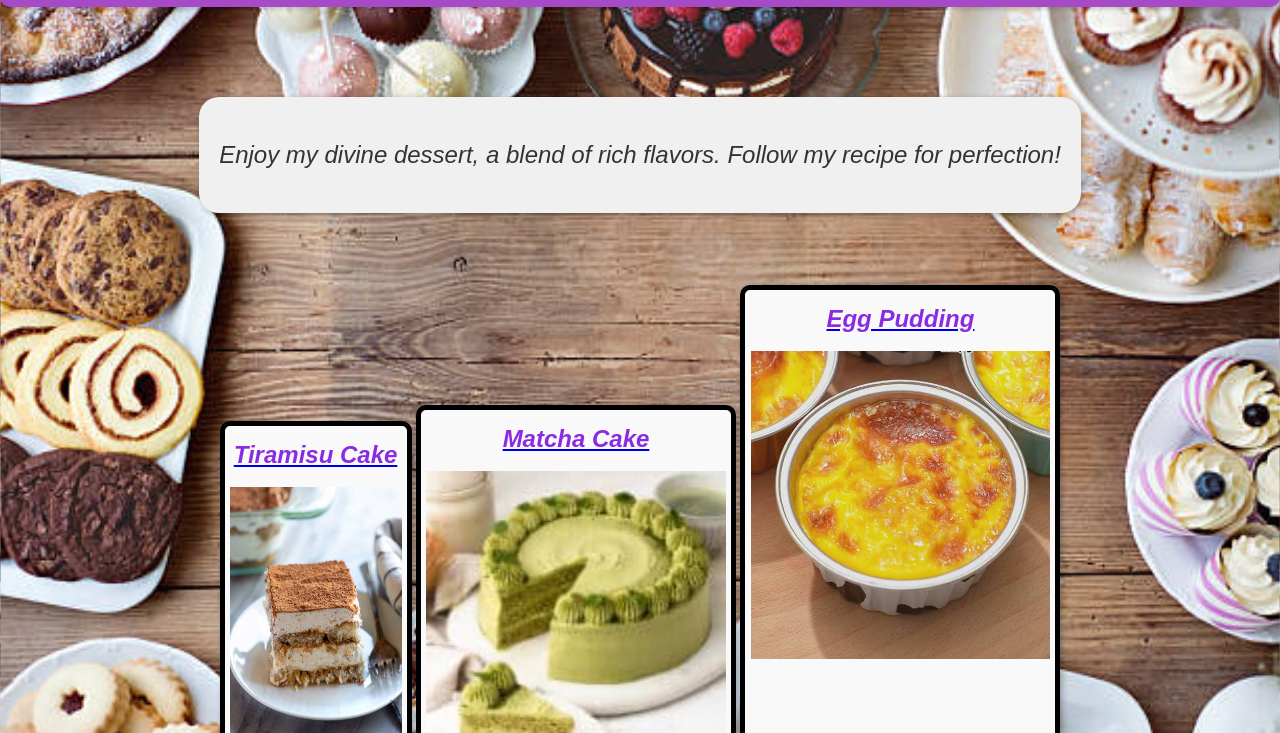
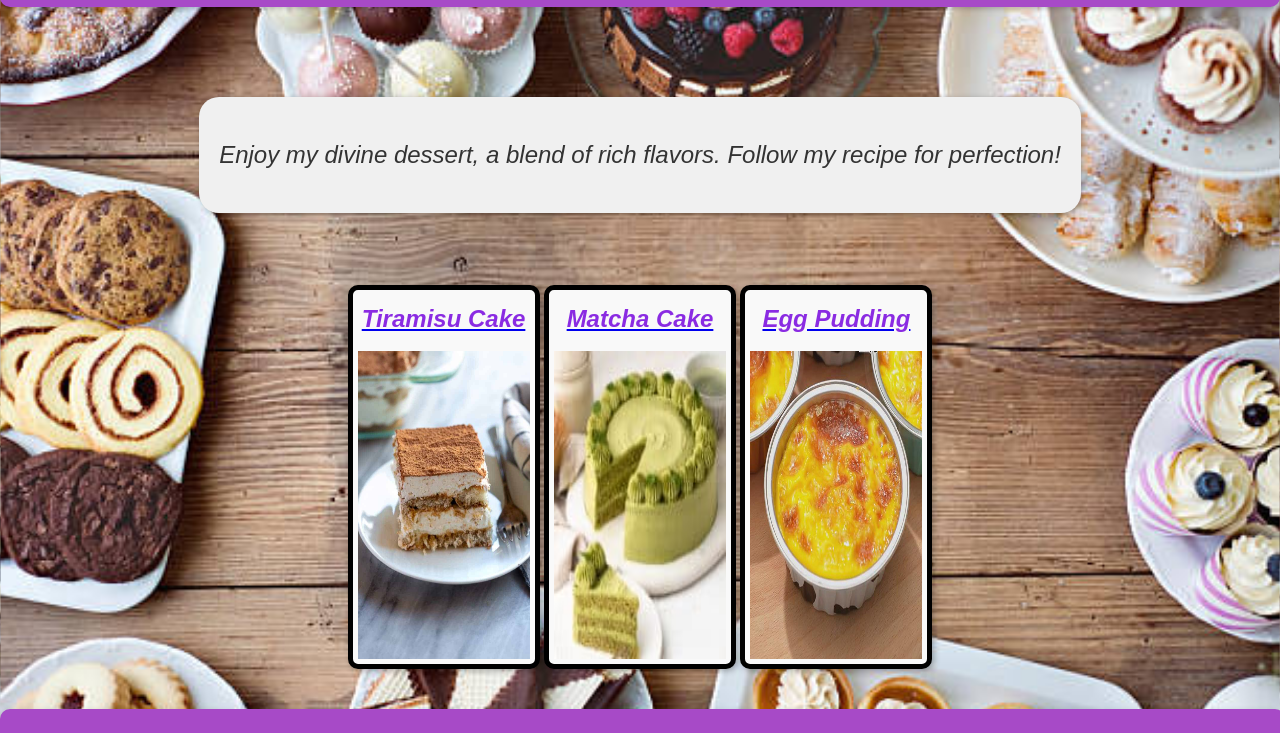
Before and after one commit to PinkyLau/PinkyLau.github.io, a plain HTML site: page dessert.html in a window 1280 px wide. Shown: the part 67-800 px from the top of the page. Drawn offline with Linux system fonts and the light colour scheme.

Commit message:
Update dessert.html

```diff
--- a/dessert.html
+++ b/dessert.html
@@ -158,17 +158,16 @@
 }
 
 .matcha-border {
-    border: 5px solid #000; /* Border style */
+     border: 5px solid #000; /* Border style */
     border-radius: 10px; /* Rounded corners */
     padding: 5px; /* Add padding to account for border width */
     text-align: center; /* Center align content */
     display: inline-block; /* Ensure the container wraps around the content */
-    width: 25%; /* Set width to 15% */
+    width: 15%; /* Set width to 25% */
     box-sizing: border-box; /* Include border and padding in the element's total width and height */
     box-shadow: 2px 2px 6px rgba(0, 0, 0, 0.3); /* Add shadow effect */
     background-color: #f9f9f9;
-    margin-top: -280px;
-    height: 50%; /* Set the same height as the tiramisu-border */
+    margin-top:-280px;
 }
 
 .matcha-border img {
@@ -185,17 +184,16 @@
 }
 
 .eggpudding-border {
-    border: 5px solid #000; /* Border style */
+      border: 5px solid #000; /* Border style */
     border-radius: 10px; /* Rounded corners */
     padding: 5px; /* Add padding to account for border width */
     text-align: center; /* Center align content */
     display: inline-block; /* Ensure the container wraps around the content */
-    width: 25%; /* Set width to 15% */
+    width: 15%; /* Set width to 25% */
     box-sizing: border-box; /* Include border and padding in the element's total width and height */
     box-shadow: 2px 2px 6px rgba(0, 0, 0, 0.3); /* Add shadow effect */
     background-color: #f9f9f9;
-    margin-top: -280px;
-    height: 65%; /* Set the same height as the tiramisu-border */
+    margin-top:-280px;
 }
 
 .eggpudding-border img {
```
